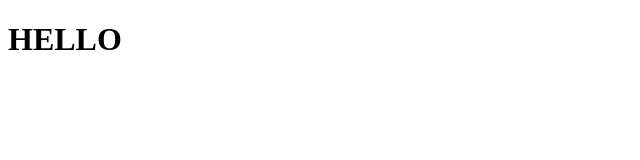
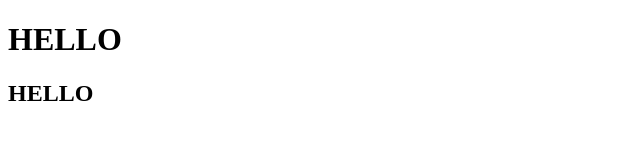
Before and after one commit to IvannaKryvko/Start, a plain HTML site: page index.html in a window 1280 px wide. Shown: the whole page, without its empty margins (0-640 px from the left). Drawn offline with Linux system fonts and the light colour scheme.

Commit message:
added h2

```diff
--- a/index.html
+++ b/index.html
@@ -8,5 +8,6 @@
 </head>
 <body>
     <h1 class="test-class">HELLO</h1>
+    <h2 class="test-class">HELLO</h2>
 </body>
 </html>
```
